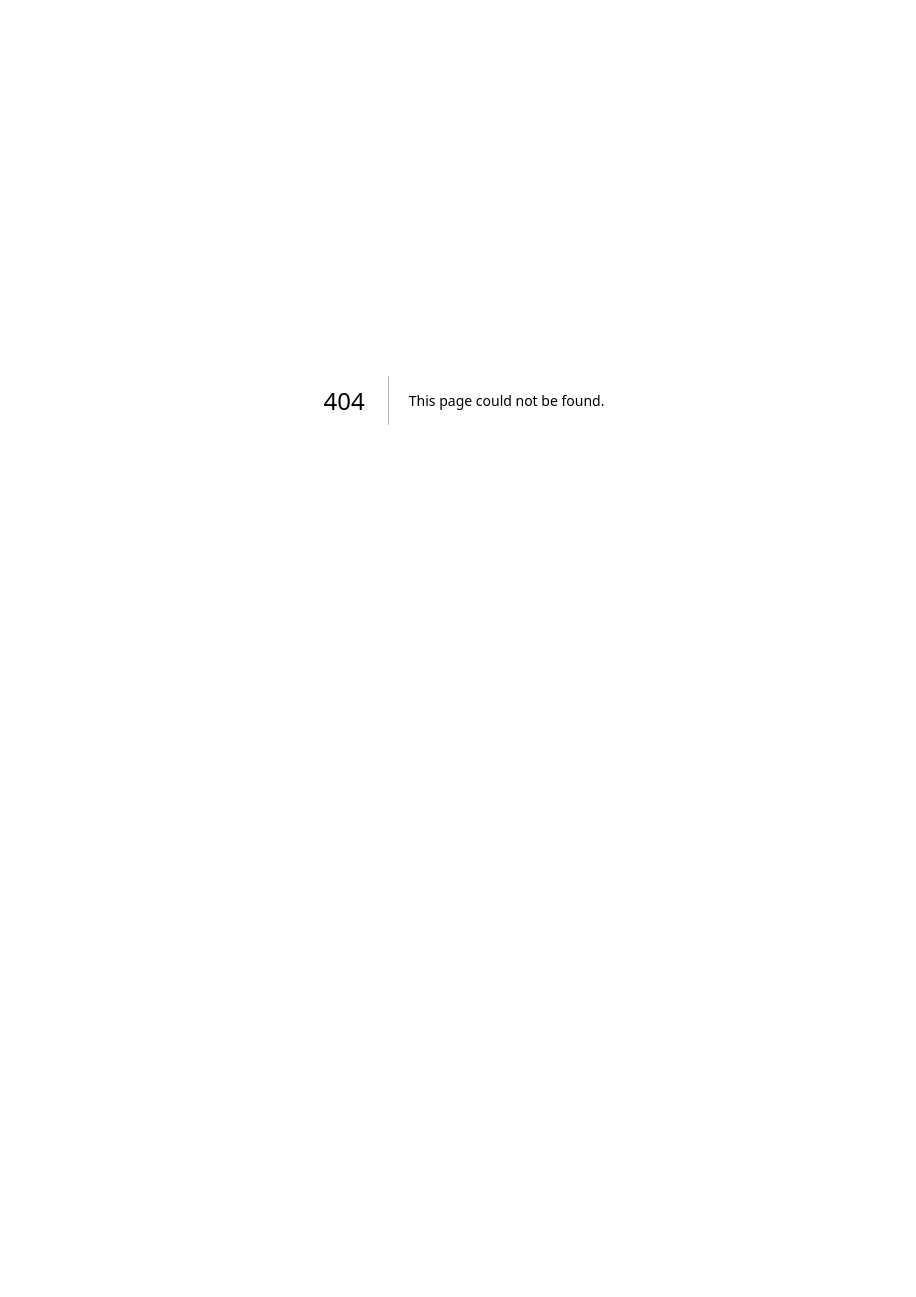
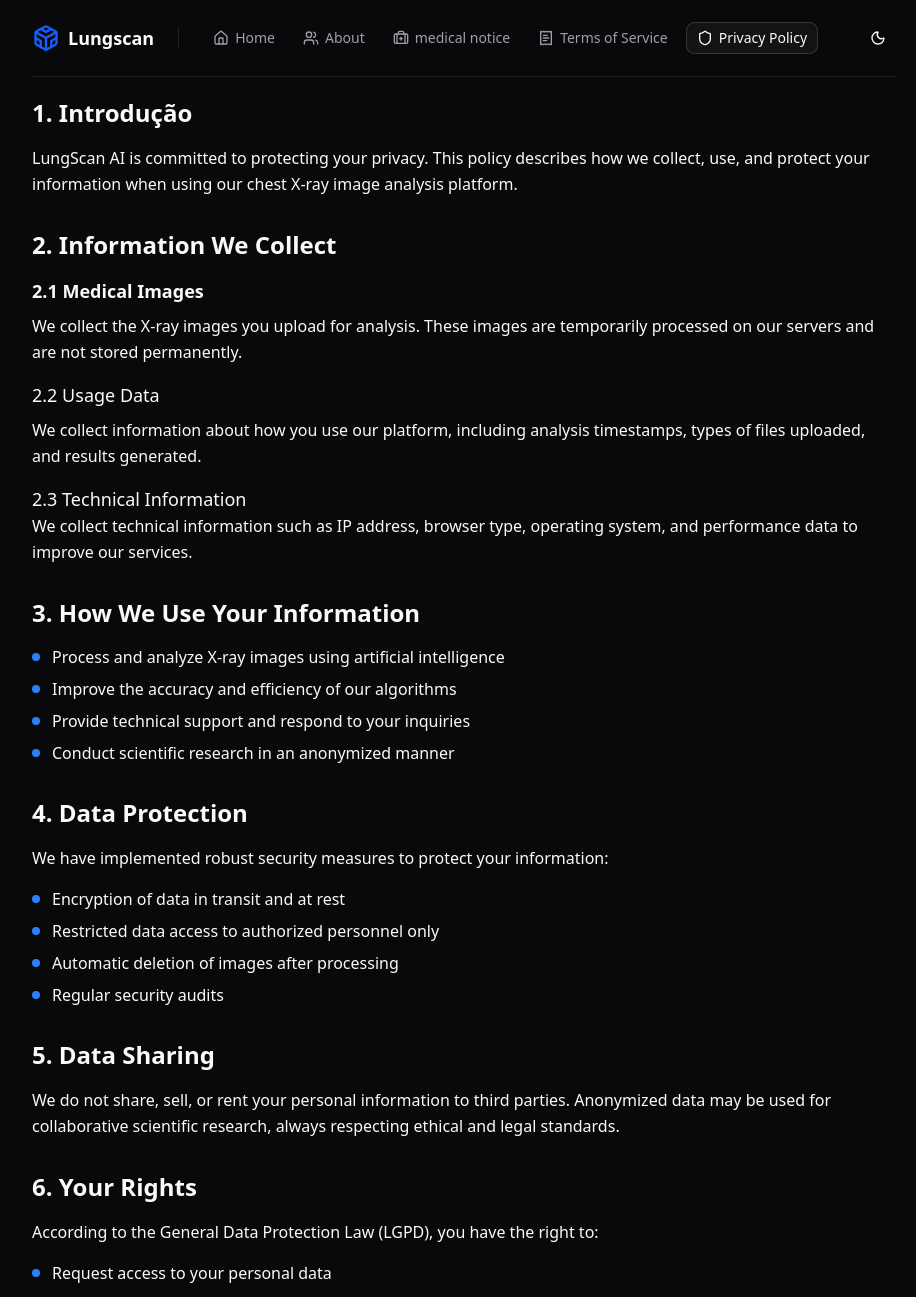
Before and after one commit to lungscan/lungscan-frontend, a Next.js app: page /privacy-policy in a window 1280 px wide. Before the commit this address had no page. Shown: the top 1297 px of the page, without its empty margins (176-1092 px from the left). Before the commit the page ends 800 px from the top, so only its background shows below. Built offline with nearby package versions, Linux system fonts and the light colour scheme.

Commit message:
feat: add privacy-policy page

```diff
--- /dev/null
+++ b/src/app/(app)/privacy-policy/page.tsx
@@ -0,0 +1,149 @@
+export default function PoliticaPrivacidade() {
+  return (
+    <main className="space-y-5">
+      <div className="space-y-8">
+        <section>
+          <h2 className="text-2xl font-bold mb-4">1. Introdução</h2>
+          <p className="leading-relaxed">
+            LungScan AI is committed to protecting your privacy. This policy
+            describes how we collect, use, and protect your information when
+            using our chest X-ray image analysis platform.
+          </p>
+        </section>
+
+        <section>
+          <h2 className="text-2xl font-bold mb-4">2. Information We Collect</h2>
+          <div className="space-y-4">
+            <div>
+              <h3 className="text-lg font-bold mb-2">2.1 Medical Images</h3>
+              <p className="leading-relaxed">
+                We collect the X-ray images you upload for analysis. These
+                images are temporarily processed on our servers and are not
+                stored permanently.
+              </p>
+            </div>
+            <div>
+              <h3 className="text-lg font-medium mb-2">2.2 Usage Data</h3>
+              <p className="leading-relaxed">
+                We collect information about how you use our platform, including
+                analysis timestamps, types of files uploaded, and results
+                generated.
+              </p>
+            </div>
+            <div>
+              <h3 className="text-lg font-mediummb-2">
+                2.3 Technical Information
+              </h3>
+              <p className="leading-relaxed">
+                We collect technical information such as IP address, browser
+                type, operating system, and performance data to improve our
+                services.
+              </p>
+            </div>
+          </div>
+        </section>
+
+        <section>
+          <h2 className="text-2xl font-bold mb-4">
+            3. How We Use Your Information
+          </h2>
+          <ul className="space-y-2">
+            <li className="flex items-start">
+              <span className="inline-block size-2 bg-blue-500 rounded-full mt-2 mr-3 flex-shrink-0"></span>
+              Process and analyze X-ray images using artificial intelligence
+            </li>
+            <li className="flex items-start">
+              <span className="inline-block size-2 bg-blue-500 rounded-full mt-2 mr-3 flex-shrink-0"></span>
+              Improve the accuracy and efficiency of our algorithms
+            </li>
+            <li className="flex items-start">
+              <span className="inline-block size-2 bg-blue-500 rounded-full mt-2 mr-3 flex-shrink-0"></span>
+              Provide technical support and respond to your inquiries
+            </li>
+            <li className="flex items-start">
+              <span className="inline-block size-2 bg-blue-500 rounded-full mt-2 mr-3 flex-shrink-0"></span>
+              Conduct scientific research in an anonymized manner
+            </li>
+          </ul>
+        </section>
+
+        <section>
+          <h2 className="text-2xl font-bold mb-4">4. Data Protection</h2>
+          <p className="leading-relaxed mb-4">
+            We have implemented robust security measures to protect your
+            information:
+          </p>
+          <ul className="space-y-2">
+            <li className="flex items-start">
+              <span className="inline-block size-2 bg-blue-500 rounded-full mt-2 mr-3 flex-shrink-0"></span>
+              Encryption of data in transit and at rest
+            </li>
+            <li className="flex items-start">
+              <span className="inline-block size-2 bg-blue-500 rounded-full mt-2 mr-3 flex-shrink-0"></span>
+              Restricted data access to authorized personnel only
+            </li>
+            <li className="flex items-start">
+              <span className="inline-block size-2 bg-blue-500 rounded-full mt-2 mr-3 flex-shrink-0"></span>
+              Automatic deletion of images after processing
+            </li>
+            <li className="flex items-start">
+              <span className="inline-block size-2 bg-blue-500 rounded-full mt-2 mr-3 flex-shrink-0"></span>
+              Regular security audits
+            </li>
+          </ul>
+        </section>
+
+        <section>
+          <h2 className="text-2xl font-bold mb-4">5. Data Sharing</h2>
+          <p className="leading-relaxed">
+            We do not share, sell, or rent your personal information to third
+            parties. Anonymized data may be used for collaborative scientific
+            research, always respecting ethical and legal standards.
+          </p>
+        </section>
+
+        <section>
+          <h2 className="text-2xl font-bold mb-4">6. Your Rights</h2>
+          <p className="leading-relaxed mb-4">
+            According to the General Data Protection Law (LGPD), you have the
+            right to:
+          </p>
+          <ul className="space-y-2">
+            <li className="flex items-start">
+              <span className="inline-block size-2 bg-blue-500 rounded-full mt-2 mr-3 flex-shrink-0"></span>
+              Request access to your personal data
+            </li>
+            <li className="flex items-start">
+              <span className="inline-block size-2 bg-blue-500 rounded-full mt-2 mr-3 flex-shrink-0"></span>
+              Request correction of inaccurate data
+            </li>
+            <li className="flex items-start">
+              <span className="inline-block size-2 bg-blue-500 rounded-full mt-2 mr-3 flex-shrink-0"></span>
+              Request deletion of your data
+            </li>
+            <li className="flex items-start">
+              <span className="inline-block size-2 bg-blue-500 rounded-full mt-2 mr-3 flex-shrink-0"></span>
+              Revoke consent at any time
+            </li>
+          </ul>
+        </section>
+
+        <section>
+          <h2 className="text-2xl font-bold mb-4">7. Contact</h2>
+          <p className="leading-relaxed">
+            For questions about this privacy policy or to exercise your rights,
+            please contact us through the contact page.
+          </p>
+        </section>
+
+        <section>
+          <h2 className="text-2xl font-bold mb-4">8. Changes to this Policy</h2>
+          <p className="leading-relaxed">
+            We may update this policy periodically. Significant changes will be
+            communicated through our website at least 30 days in advance.
+          </p>
+        </section>
+      </div>
+    </main>
+  )
+}
--- a/src/components/header.tsx
+++ b/src/components/header.tsx
@@ -5,6 +5,7 @@ import {
   Codesandbox,
   Home,
   Users,
+  Shield,
 } from 'lucide-react'
 import { NavLink } from './nav-link'
 import { Separator } from './ui/separator'
@@ -40,6 +41,11 @@ export function Header() {
             <ReceiptText className="size-4" />
             Terms of Service
           </NavLink>
+
+          <NavLink href="/privacy-policy">
+            <Shield className="size-4" />
+            Privacy Policy
+          </NavLink>
         </nav>
       </div>
 
```
